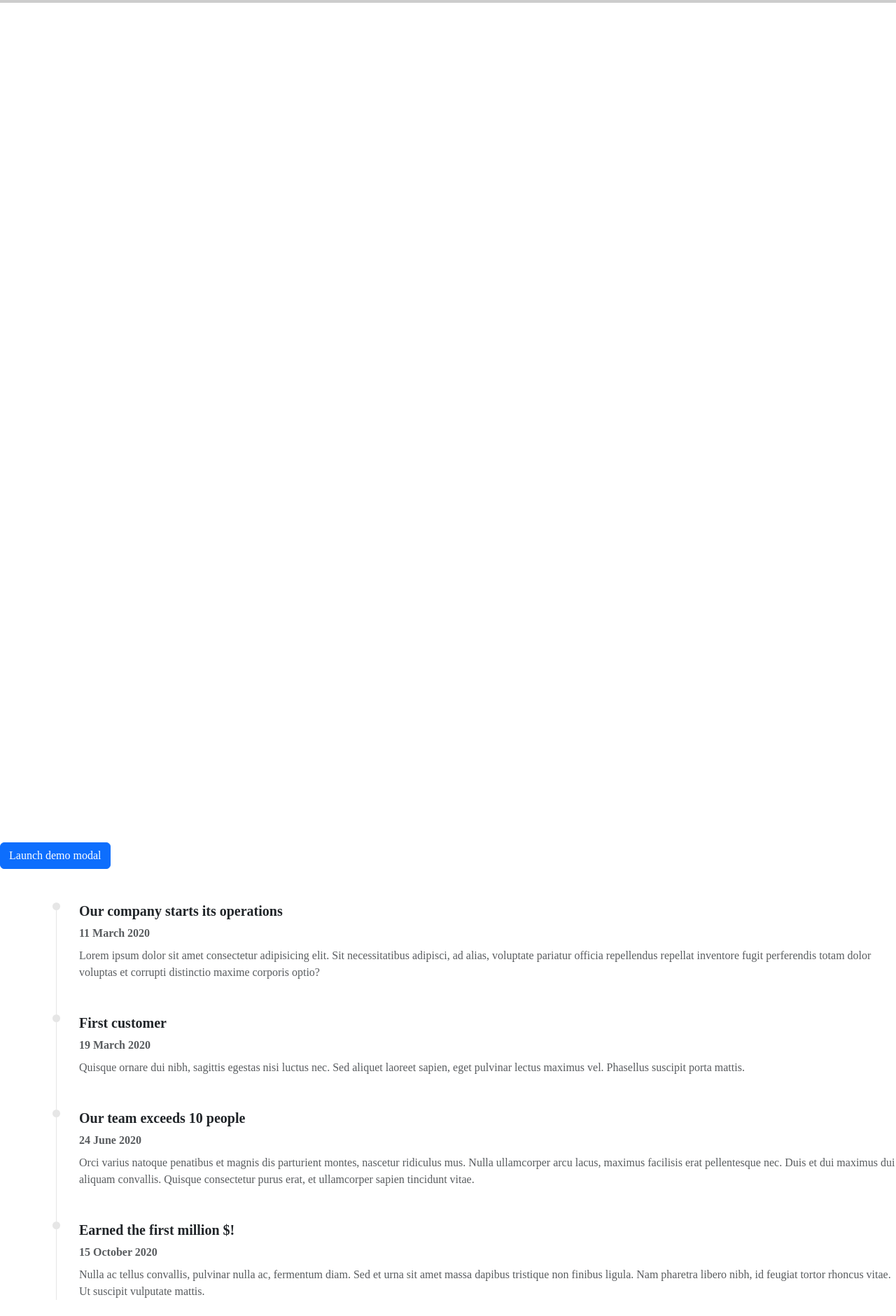
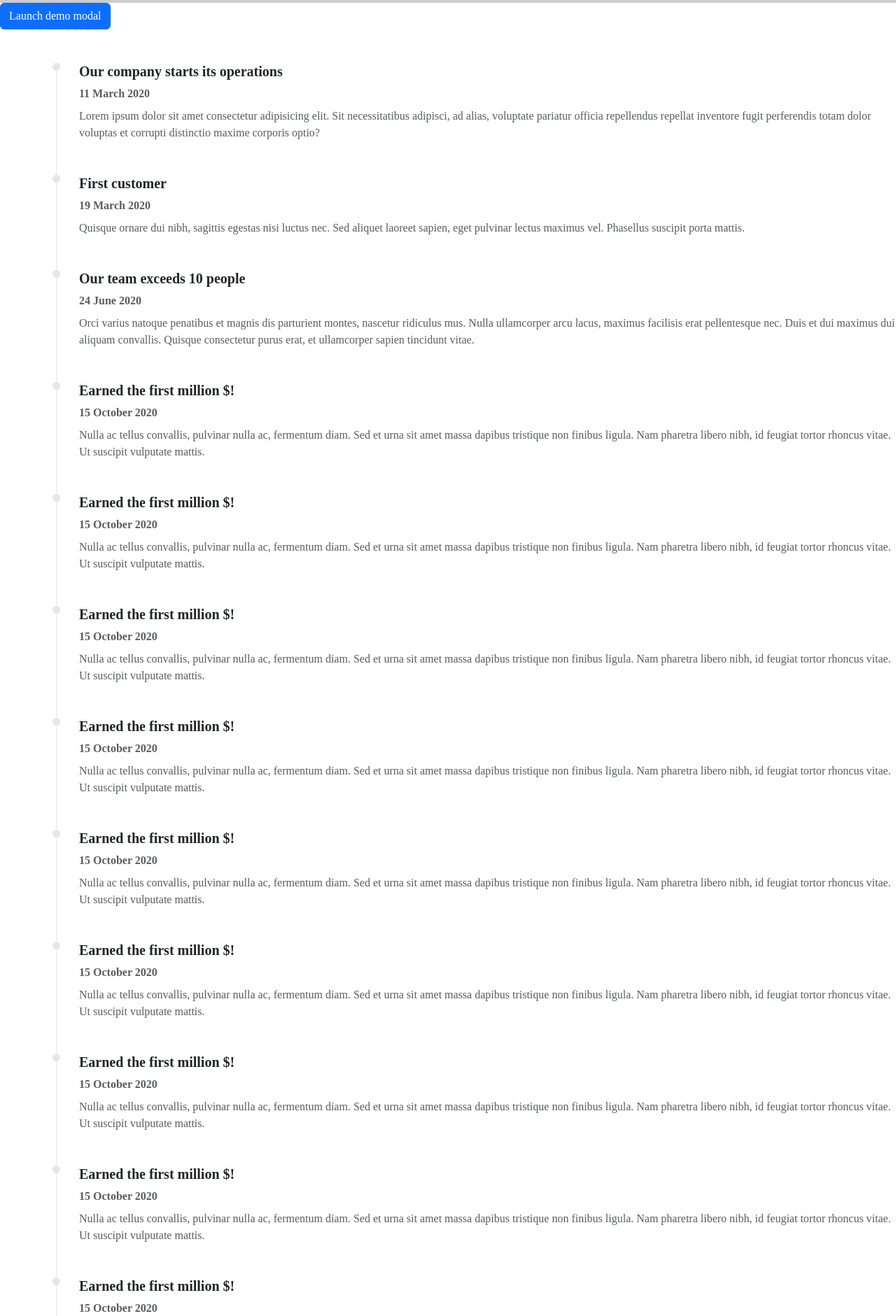
Before and after one commit to ttiramisu/website-2023, a Flask app: page /test in a window 1280 px wide. Shown: the part 60-1941 px from the top of the page at 70% size. Run offline with Flask 2, Linux system fonts and the light colour scheme; some libraries are stand-ins or nearby versions; some web fonts are replaced.

Commit message:
made timeline longer for test

```diff
--- a/api/templates/test.html
+++ b/api/templates/test.html
@@ -1,57 +1,6 @@
 {% extends 'base.html' %}
 
 {% block content %}
-
-<br>
-<br>
-<br>
-<br>
-<br>
-<br>
-<br>
-<br>
-<br>
-<br>
-<br>
-<br>
-<br>
-<br>
-<br>
-<br>
-<br>
-<br>
-<br>
-<br>
-<br>
-<br>
-<br>
-<br>
-<br>
-<br>
-<br>
-<br>
-<br>
-<br>
-<br>
-<br>
-<br>
-<br>
-<br>
-<br>
-<br>
-<br>
-<br>
-<br>
-<br>
-<br>
-<br>
-<br>
-<br>
-<br>
-<br>
-<br>
-<br>
-<br>
 
 <!-- Button trigger modal -->
 <button type="button" class="btn btn-primary" data-bs-toggle="modal" data-bs-target="#exampleModal">
@@ -155,6 +104,149 @@
         vulputate mattis.
       </p>
     </li>
+
+    <li class="timeline-item mb-5">
+      <h5 class="fw-bold">Earned the first million $!</h5>
+      <p class="text-muted mb-2 fw-bold">15 October 2020</p>
+      <p class="text-muted">
+        Nulla ac tellus convallis, pulvinar nulla ac, fermentum diam. Sed
+        et urna sit amet massa dapibus tristique non finibus ligula. Nam
+        pharetra libero nibh, id feugiat tortor rhoncus vitae. Ut suscipit
+        vulputate mattis.
+      </p>
+    </li>
+
+    <li class="timeline-item mb-5">
+      <h5 class="fw-bold">Earned the first million $!</h5>
+      <p class="text-muted mb-2 fw-bold">15 October 2020</p>
+      <p class="text-muted">
+        Nulla ac tellus convallis, pulvinar nulla ac, fermentum diam. Sed
+        et urna sit amet massa dapibus tristique non finibus ligula. Nam
+        pharetra libero nibh, id feugiat tortor rhoncus vitae. Ut suscipit
+        vulputate mattis.
+      </p>
+    </li>
+
+    <li class="timeline-item mb-5">
+      <h5 class="fw-bold">Earned the first million $!</h5>
+      <p class="text-muted mb-2 fw-bold">15 October 2020</p>
+      <p class="text-muted">
+        Nulla ac tellus convallis, pulvinar nulla ac, fermentum diam. Sed
+        et urna sit amet massa dapibus tristique non finibus ligula. Nam
+        pharetra libero nibh, id feugiat tortor rhoncus vitae. Ut suscipit
+        vulputate mattis.
+      </p>
+    </li>
+
+    <li class="timeline-item mb-5">
+      <h5 class="fw-bold">Earned the first million $!</h5>
+      <p class="text-muted mb-2 fw-bold">15 October 2020</p>
+      <p class="text-muted">
+        Nulla ac tellus convallis, pulvinar nulla ac, fermentum diam. Sed
+        et urna sit amet massa dapibus tristique non finibus ligula. Nam
+        pharetra libero nibh, id feugiat tortor rhoncus vitae. Ut suscipit
+        vulputate mattis.
+      </p>
+    </li>
+
+    <li class="timeline-item mb-5">
+      <h5 class="fw-bold">Earned the first million $!</h5>
+      <p class="text-muted mb-2 fw-bold">15 October 2020</p>
+      <p class="text-muted">
+        Nulla ac tellus convallis, pulvinar nulla ac, fermentum diam. Sed
+        et urna sit amet massa dapibus tristique non finibus ligula. Nam
+        pharetra libero nibh, id feugiat tortor rhoncus vitae. Ut suscipit
+        vulputate mattis.
+      </p>
+    </li>
+
+    <li class="timeline-item mb-5">
+      <h5 class="fw-bold">Earned the first million $!</h5>
+      <p class="text-muted mb-2 fw-bold">15 October 2020</p>
+      <p class="text-muted">
+        Nulla ac tellus convallis, pulvinar nulla ac, fermentum diam. Sed
+        et urna sit amet massa dapibus tristique non finibus ligula. Nam
+        pharetra libero nibh, id feugiat tortor rhoncus vitae. Ut suscipit
+        vulputate mattis.
+      </p>
+    </li>
+
+    <li class="timeline-item mb-5">
+      <h5 class="fw-bold">Earned the first million $!</h5>
+      <p class="text-muted mb-2 fw-bold">15 October 2020</p>
+      <p class="text-muted">
+        Nulla ac tellus convallis, pulvinar nulla ac, fermentum diam. Sed
+        et urna sit amet massa dapibus tristique non finibus ligula. Nam
+        pharetra libero nibh, id feugiat tortor rhoncus vitae. Ut suscipit
+        vulputate mattis.
+      </p>
+    </li>
+
+    <li class="timeline-item mb-5">
+      <h5 class="fw-bold">Earned the first million $!</h5>
+      <p class="text-muted mb-2 fw-bold">15 October 2020</p>
+      <p class="text-muted">
+        Nulla ac tellus convallis, pulvinar nulla ac, fermentum diam. Sed
+        et urna sit amet massa dapibus tristique non finibus ligula. Nam
+        pharetra libero nibh, id feugiat tortor rhoncus vitae. Ut suscipit
+        vulputate mattis.
+      </p>
+    </li>
+
+    <li class="timeline-item mb-5">
+      <h5 class="fw-bold">Earned the first million $!</h5>
+      <p class="text-muted mb-2 fw-bold">15 October 2020</p>
+      <p class="text-muted">
+        Nulla ac tellus convallis, pulvinar nulla ac, fermentum diam. Sed
+        et urna sit amet massa dapibus tristique non finibus ligula. Nam
+        pharetra libero nibh, id feugiat tortor rhoncus vitae. Ut suscipit
+        vulputate mattis.
+      </p>
+    </li>
+
+    <li class="timeline-item mb-5">
+      <h5 class="fw-bold">Earned the first million $!</h5>
+      <p class="text-muted mb-2 fw-bold">15 October 2020</p>
+      <p class="text-muted">
+        Nulla ac tellus convallis, pulvinar nulla ac, fermentum diam. Sed
+        et urna sit amet massa dapibus tristique non finibus ligula. Nam
+        pharetra libero nibh, id feugiat tortor rhoncus vitae. Ut suscipit
+        vulputate mattis.
+      </p>
+    </li>
+
+    <li class="timeline-item mb-5">
+      <h5 class="fw-bold">Earned the first million $!</h5>
+      <p class="text-muted mb-2 fw-bold">15 October 2020</p>
+      <p class="text-muted">
+        Nulla ac tellus convallis, pulvinar nulla ac, fermentum diam. Sed
+        et urna sit amet massa dapibus tristique non finibus ligula. Nam
+        pharetra libero nibh, id feugiat tortor rhoncus vitae. Ut suscipit
+        vulputate mattis.
+      </p>
+    </li>
+
+    <li class="timeline-item mb-5">
+      <h5 class="fw-bold">Earned the first million $!</h5>
+      <p class="text-muted mb-2 fw-bold">15 October 2020</p>
+      <p class="text-muted">
+        Nulla ac tellus convallis, pulvinar nulla ac, fermentum diam. Sed
+        et urna sit amet massa dapibus tristique non finibus ligula. Nam
+        pharetra libero nibh, id feugiat tortor rhoncus vitae. Ut suscipit
+        vulputate mattis.
+      </p>
+    </li>
+
+    <li class="timeline-item mb-5">
+      <h5 class="fw-bold">Earned the first million $!</h5>
+      <p class="text-muted mb-2 fw-bold">15 October 2020</p>
+      <p class="text-muted">
+        Nulla ac tellus convallis, pulvinar nulla ac, fermentum diam. Sed
+        et urna sit amet massa dapibus tristique non finibus ligula. Nam
+        pharetra libero nibh, id feugiat tortor rhoncus vitae. Ut suscipit
+        vulputate mattis.
+      </p>
+    </li>
   </ul>
 </section>
 <!-- Section: Timeline -->
```
